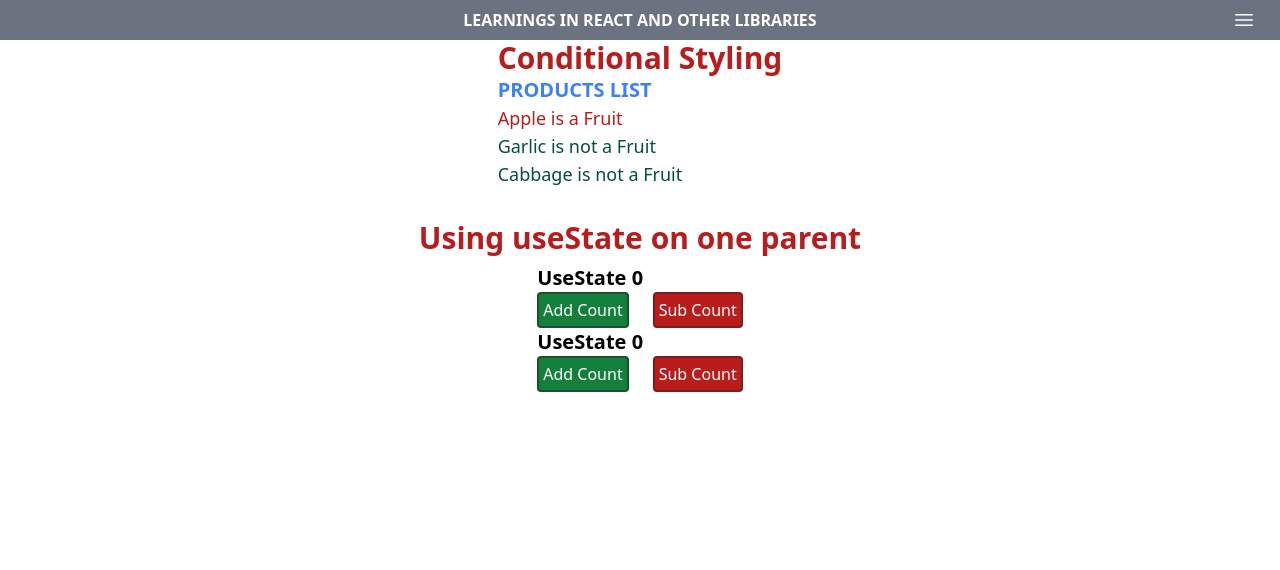
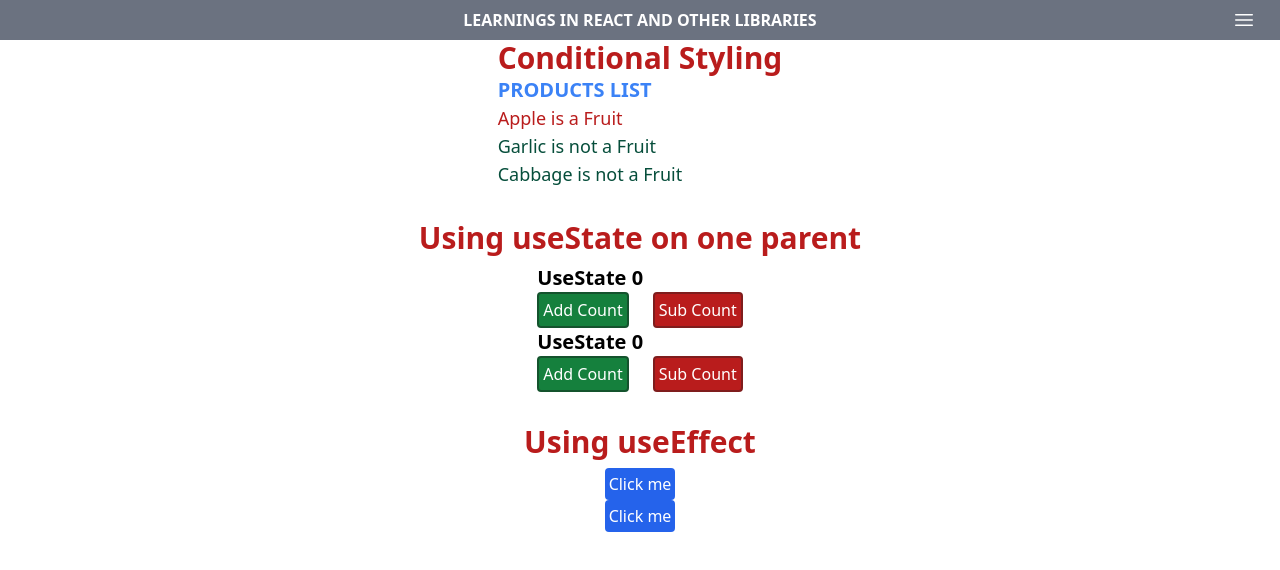
Before and after one commit to JullianMQ/Learning-React-2, a React (Vite) app: page / in a window 1280 px wide. Shown: the top 570 px of the page. Built offline with nearby package versions, Linux system fonts and the light colour scheme.

Commit message:
Added useEffect

```diff
--- a/src/output.css
+++ b/src/output.css
@@ -604,10 +604,6 @@ video {
   margin-bottom: 14rem;
 }
 
-.mb-8 {
-  margin-bottom: 2rem;
-}
-
 .ml-8 {
   margin-left: 2rem;
 }
@@ -655,10 +651,6 @@ video {
 
 .h-\[60svh\] {
   height: 60svh;
-}
-
-.h-dvh {
-  height: 100dvh;
 }
 
 .h-lvh {
@@ -733,20 +725,12 @@ video {
   gap: 1.5rem;
 }
 
-.gap-8 {
-  gap: 2rem;
-}
-
 .justify-self-end {
   justify-self: end;
 }
 
 .justify-self-center {
   justify-self: center;
-}
-
-.overflow-hidden {
-  overflow: hidden;
 }
 
 .overflow-x-hidden {
@@ -853,9 +837,9 @@ video {
   background-color: rgb(14 165 233 / var(--tw-bg-opacity, 1));
 }
 
-.bg-sky-800 {
+.bg-blue-600 {
   --tw-bg-opacity: 1;
-  background-color: rgb(7 89 133 / var(--tw-bg-opacity, 1));
+  background-color: rgb(37 99 235 / var(--tw-bg-opacity, 1));
 }
 
 .p-0 {
--- a/src/pages/FramerMotion.jsx
+++ b/src/pages/FramerMotion.jsx
@@ -31,8 +31,6 @@ const FramerMotion = () => {
         </>
     )
 }
-// TODO: MAKE AN ACCORDION WITH FRAMER MOTION
-// USE && AND useState like with autoanimation
 
 const ButtonDropdown = () => {
     const [isOpen, setIsOpen] = useState(false)
--- a/src/pages/Home.tsx
+++ b/src/pages/Home.tsx
@@ -1,7 +1,7 @@
 // import React from 'react'
 import ProductsList from '../components/ProductsList'
 import UseState from '../components/UseState'
-import { useState } from 'react'
+import { useState, useEffect } from 'react'
 import Navbar from '../components/Navbar'
 
 const Home = () => {
@@ -24,9 +24,38 @@ const Home = () => {
                 <h1 className="text-3xl font-bold mt-8 mb-2 text-red-700">Using useState on one parent</h1>
                 <UseState count={count} handleAdd={handleAdd} handleSubtract={handleSubtract} />
                 <UseState count={count} handleAdd={handleAdd} handleSubtract={handleSubtract} />
+
+                <h1 className="text-3xl font-bold mt-8 mb-2 text-red-700">Using useEffect</h1>
+                <UsingEffect />
             </div>
         </>
     )
 }
 
+// It doesn't matter how dependencies you add to the dependency array
+// As long as it changes, the useEffect will fire
+const UsingEffect = () => {
+    const [count, setCount] = useState(0)
+    const [newCount, setNewCount] = useState(0)
+
+    useEffect(() => {
+        console.log(`Count is: ${count}`)
+    }, [count, newCount])
+
+    return (
+        <>
+            <button onClick={() => setCount(count + 1)}
+                className={'rounded active:scale-95 p-1 text-white bg-blue-600'}>
+                Click me
+            </button>
+
+            <button onClick={() => setNewCount(newCount + 1)}
+                className={'rounded active:scale-95 p-1 text-white bg-blue-600'}>
+                Click me
+            </button>
+        </>
+    )
+
+}
+
 export default Home
```
